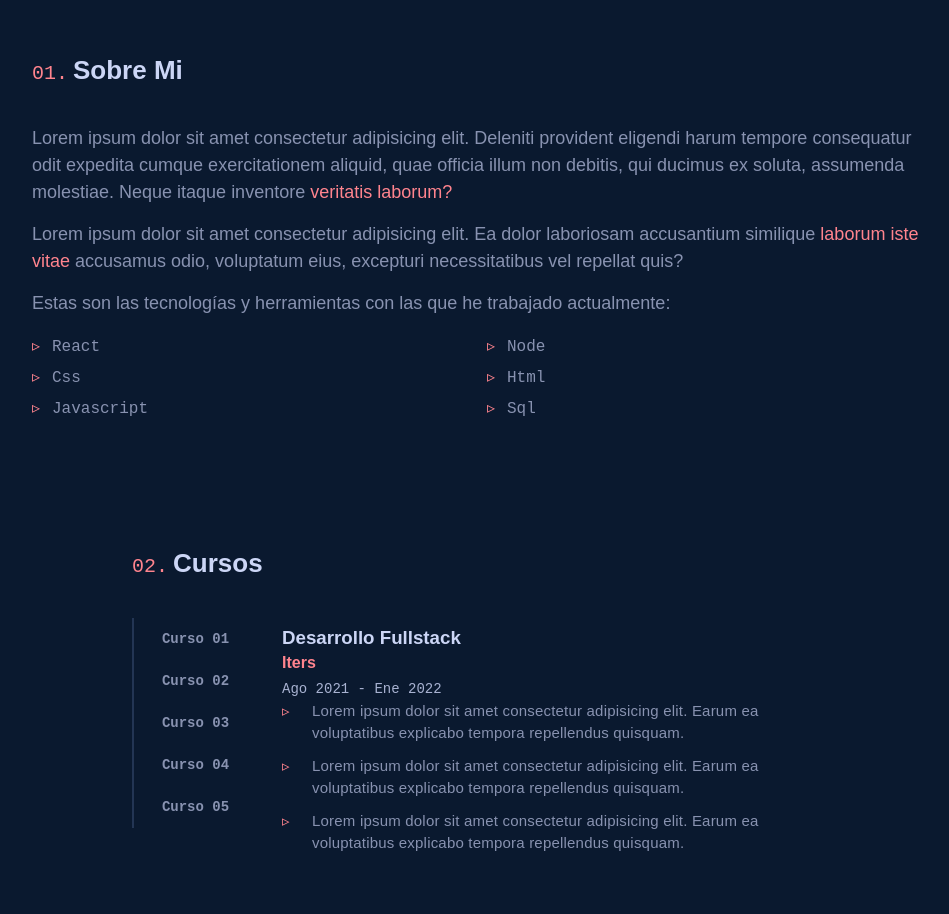
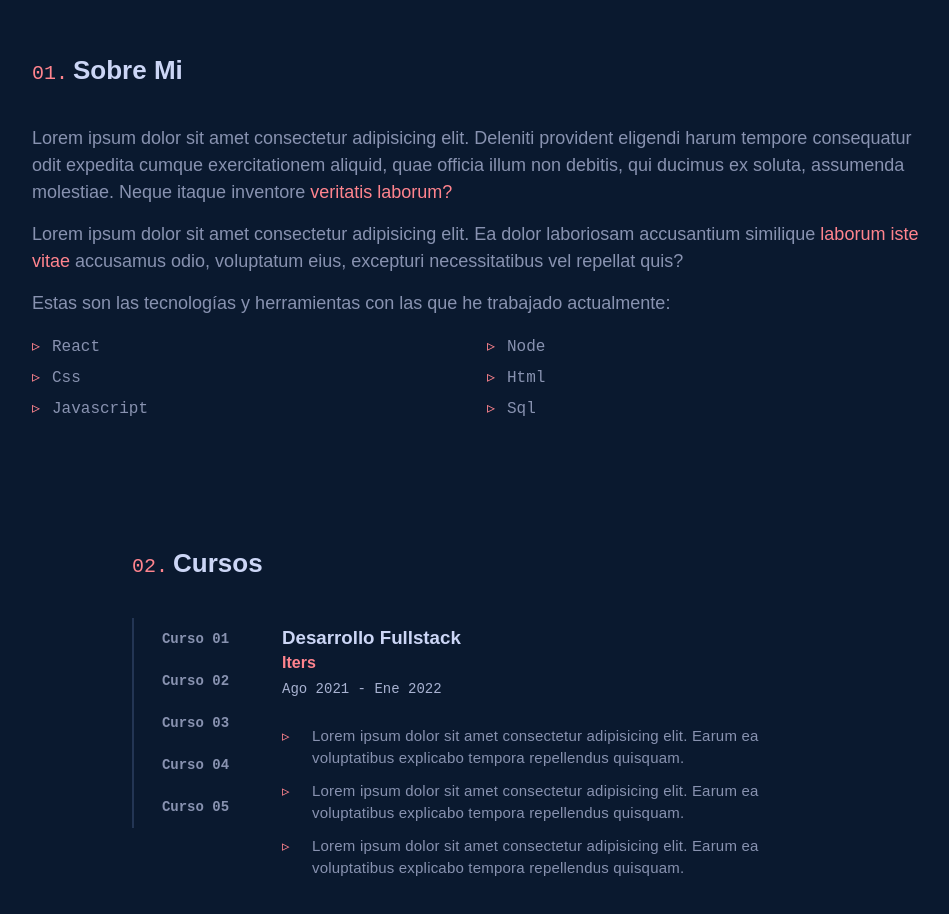
Before and after one commit to Diego-Aldao/portfolio-react, a React (Vite) app: page / in a window 1280 px wide. Shown: the part 804-1718 px from the top of the page, without its empty margins (158-1107 px from the left). Built offline with nearby package versions, Linux system fonts and the light colour scheme.

Commit message:
añadido margin al ul

```diff
--- a/src/components/Cursos.jsx
+++ b/src/components/Cursos.jsx
@@ -89,7 +89,9 @@ const Detalle = styled.div`
     text-transform: capitalize;
     color: var(--light-slate);
     font-size: 14px;
-    margin-bottom: 25px;
+  }
+  ul {
+    margin-top: 25px;
   }
   li {
     position: relative;
```
